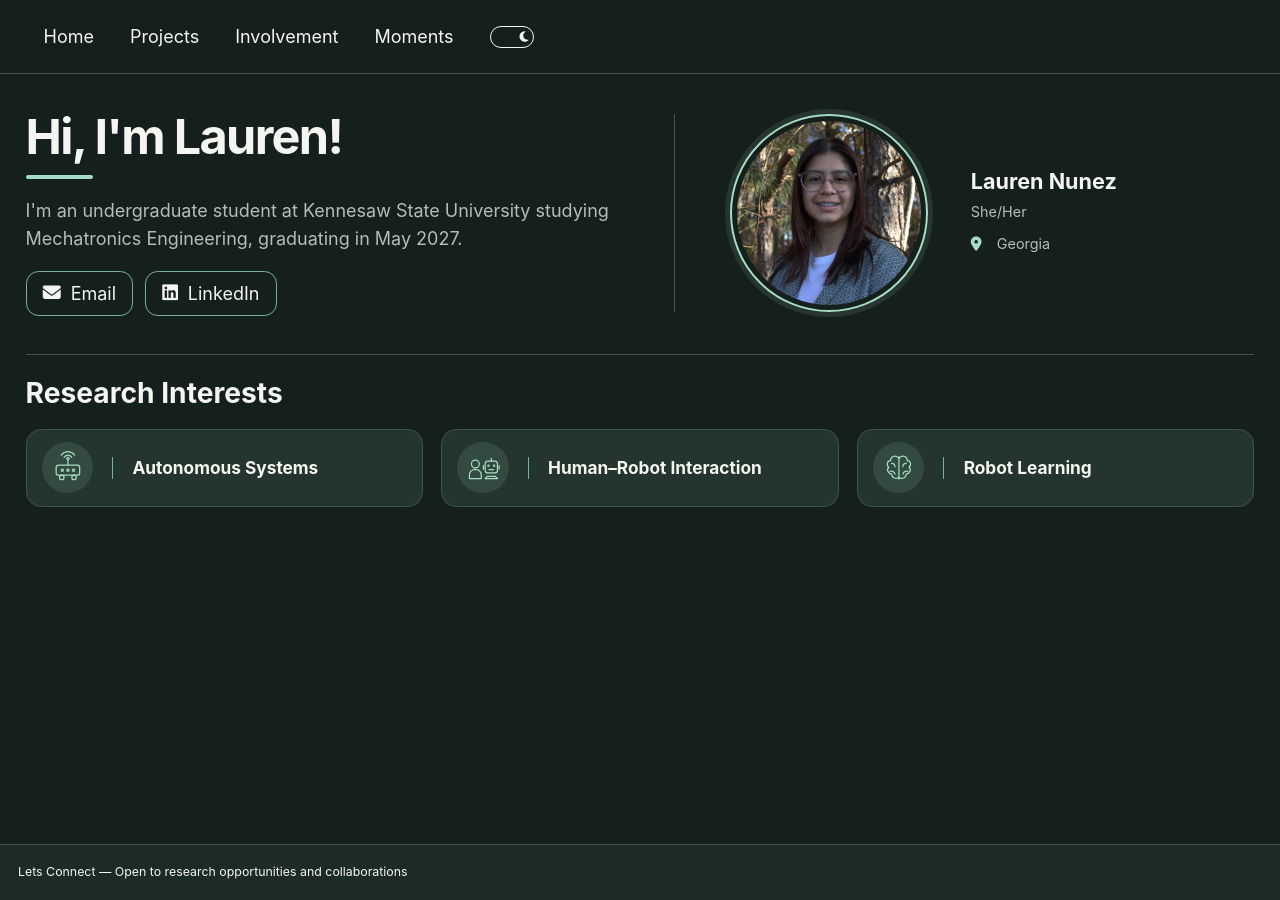
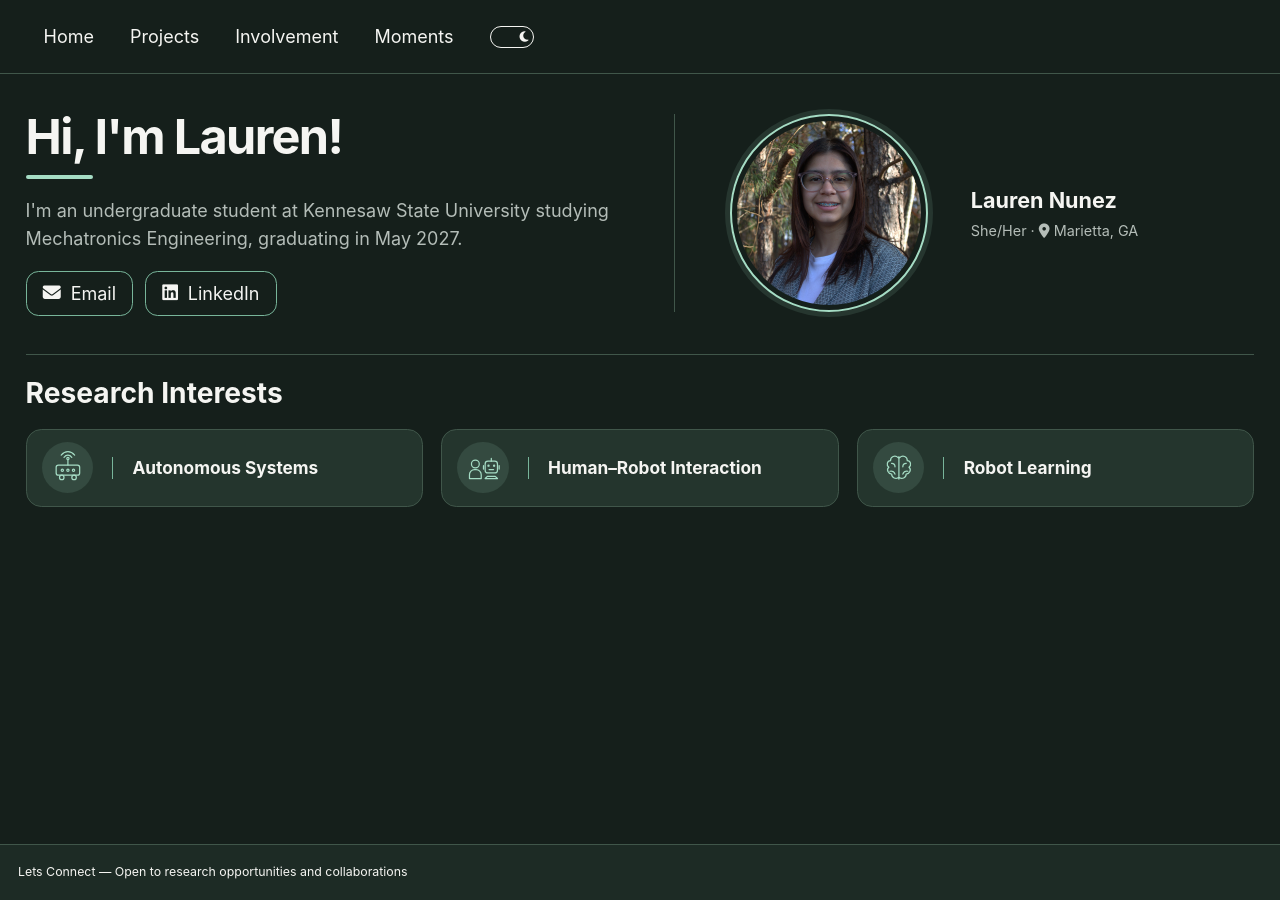
Before and after one commit to laurn156/laurn156.github.io, a Jekyll site: the page built from _pages/about.md, in a window 1280 px wide. Built offline with Jekyll 4.4.1, drawn with Linux system fonts in a browser that asks for light colours; a style sheet for code colours, icons or effects is not loaded.

Commit message:
Show pronouns and Marietta on one profile line

```diff
--- a/_pages/about.md
+++ b/_pages/about.md
@@ -27,10 +27,7 @@ redirect_from:
     <img src="{{ portrait | escape }}" alt="{{ site.author.name | escape }}" fetchpriority="high">
     <figcaption>
       <strong>{{ site.author.name }}</strong>
-      <span>{{ site.author.pronouns }}</span>
-      <ul class="home-profile__details">
-        <li><i class="fas fa-location-dot" aria-hidden="true"></i>{{ site.author.location }}</li>
-      </ul>
+      <span>{{ site.author.pronouns }} · <span class="home-profile__location"><i class="fas fa-location-dot" aria-hidden="true"></i> Marietta, GA</span></span>
     </figcaption>
   </figure>
 </section>
```
